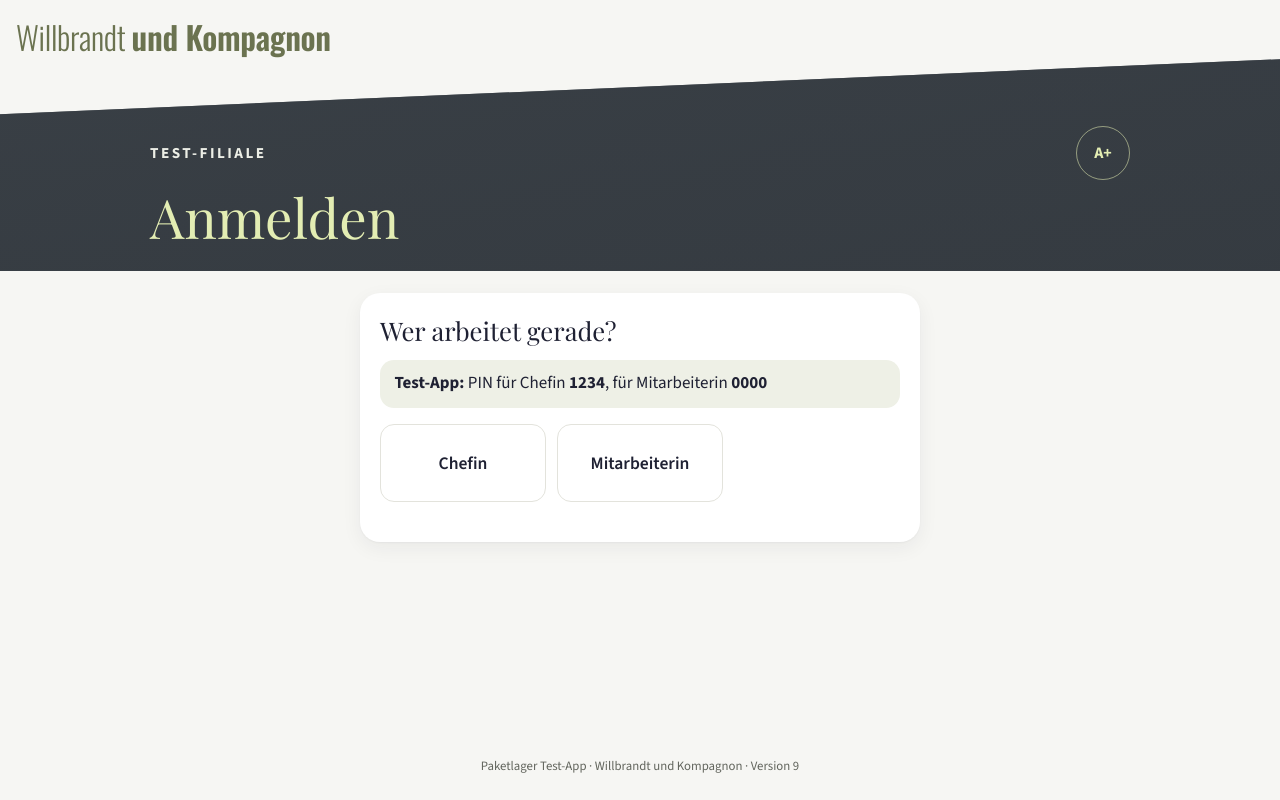
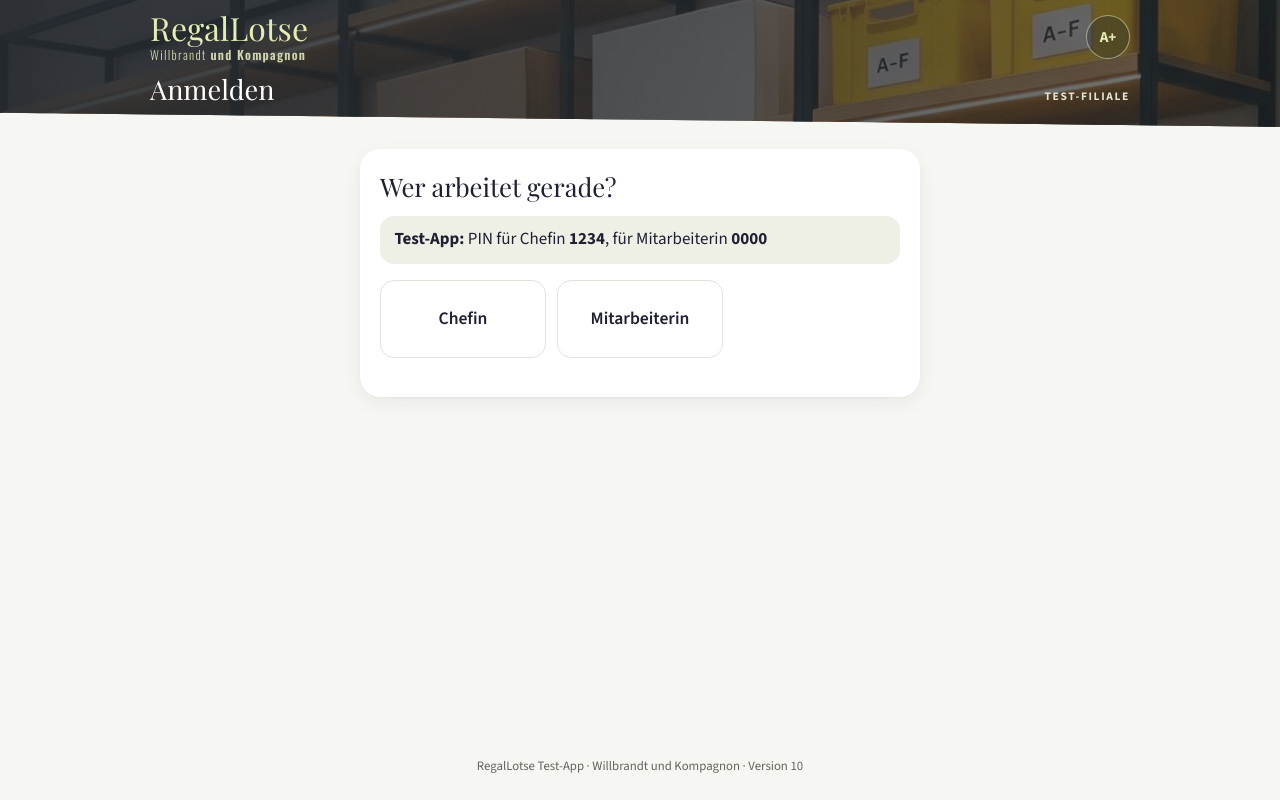
Before and after one commit to MirkoWill/paketlager-test, a plain HTML site: page index.html in a window 1280 px wide. Drawn offline with Linux system fonts and the light colour scheme.

Commit message:
RegalLotse: neuer Name und kompakter Kopf mit Regal-Foto
Co-Authored-By: Claude Opus 5.5 <noreply@anthropic.com>
Claude-Session: https://claude.ai/code/session_01MRocA4yps1N6xWRL21eZkk

```diff
--- a/css/app.css
+++ b/css/app.css
@@ -1,4 +1,4 @@
-/* Paketlager – Willbrandt und Kompagnon
+/* RegalLotse – Willbrandt und Kompagnon
    Gestaltung angelehnt an app.willbrandt-kompagnon.de
    Markenfarben zentral in :root. Ein Foto im Kopfband: --hero-image setzen,
    z. B. --hero-image: url("../img/haus.jpg"); */
@@ -16,7 +16,7 @@
   --olive-tint: #eef0e6;
   --lime: #e3edb3;
   --hero-bg: #3d434a;
-  --hero-image: none;
+  --hero-image: url("../img/header.jpg");
   --bg: #f6f6f3;
   --surface: #ffffff;
   --ink: #1f2133;
@@ -78,31 +78,34 @@ code { background: var(--olive-tint); padding: 0 .3em; border-radius: 4px; }
 .error { color: var(--error); }
 .ic { width: 1.35em; height: 1.35em; flex: none; }
 
-/* ---------- Kopf: Wortmarke + Kopfband ---------- */
-.wordmark {
-  font-family: var(--condensed); color: var(--olive); font-size: 2rem; line-height: 1;
-  padding: calc(1.3rem + env(safe-area-inset-top)) 16px 1.6rem; letter-spacing: -.01em;
-}
-.wm-light { font-weight: 300; }
-.wm-bold { font-weight: 600; }
+/* ---------- Kopf: RegalLotse + Willbrandt und Kompagnon auf Regal-Foto ---------- */
 .hero {
   position: relative; color: #fff;
-  background: linear-gradient(rgba(52, 58, 64, .78), rgba(52, 58, 64, .86)), var(--hero-image), linear-gradient(160deg, #4b5259, var(--hero-bg));
-  background-size: cover; background-position: center;
-  clip-path: polygon(0 26%, 100% 0, 100% 100%, 0 100%);
-  margin-top: -1.2rem; padding: 4.2rem 16px 1.6rem;
+  background:
+    linear-gradient(100deg, rgba(38, 43, 48, .92) 0%, rgba(38, 43, 48, .80) 45%, rgba(38, 43, 48, .62) 100%),
+    var(--hero-image) center 35% / cover no-repeat,
+    linear-gradient(160deg, #4b5259, var(--hero-bg));
+  clip-path: polygon(0 0, 100% 0, 100% 100%, 0 calc(100% - 14px));
+  padding: calc(.75rem + env(safe-area-inset-top)) 16px 1.35rem;
 }
 .hero-inner, .main, .tabbar-inner { max-width: 980px; margin: 0 auto; }
 .hero-top { display: flex; justify-content: space-between; align-items: center; gap: 1rem; }
-.eyebrow { font-weight: 700; letter-spacing: .16em; text-transform: uppercase; font-size: .95rem; color: #eceee6; overflow: hidden; text-overflow: ellipsis; white-space: nowrap; }
-.hero-actions { display: flex; gap: .6rem; flex: none; }
+.brand { display: inline-flex; flex-direction: column; text-decoration: none; line-height: 1; }
+.brand-name { font-family: var(--serif); font-size: 2rem; color: var(--lime); letter-spacing: .005em; line-height: 1; }
+.brand-by { display: block; margin-top: .3rem; font-family: var(--condensed); font-size: .78rem; color: #cfd6ad; white-space: nowrap; line-height: 1; }
+.brand-by-text { display: inline-block; }
+.wm-light { font-weight: 300; }
+.wm-bold { font-weight: 600; }
+.hero-actions { display: flex; gap: .5rem; flex: none; }
 .pill {
-  display: inline-grid; place-items: center; min-width: 54px; height: 54px; padding: 0 .9rem; border-radius: 999px;
-  border: 1.5px solid rgba(227, 237, 179, .55); background: transparent; color: var(--lime);
-  font: 700 1rem var(--sans); text-decoration: none; cursor: pointer;
+  display: inline-grid; place-items: center; min-width: 44px; height: 44px; padding: 0 .75rem; border-radius: 999px;
+  border: 1.5px solid rgba(227, 237, 179, .55); background: rgba(38, 43, 48, .35); color: var(--lime);
+  font: 700 .95rem var(--sans); text-decoration: none; cursor: pointer;
 }
 .pill[aria-pressed="true"] { background: var(--lime); color: var(--hero-bg); }
-.hero-title { font-size: clamp(2.6rem, 9vw, 3.4rem); line-height: 1.05; margin: .5rem 0 0; color: var(--lime); }
+.hero-page { display: flex; align-items: baseline; justify-content: space-between; gap: 1rem; margin-top: .85rem; }
+.hero-title { font-size: 1.7rem; line-height: 1.1; margin: 0; color: #fff; }
+.eyebrow { font-weight: 700; letter-spacing: .14em; text-transform: uppercase; font-size: .72rem; color: #dfe3d2; overflow: hidden; text-overflow: ellipsis; white-space: nowrap; min-width: 0; }
 
 /* ---------- Tab-Leiste unten ---------- */
 .nav:empty { display: none; }
--- a/index.html
+++ b/index.html
@@ -3,9 +3,9 @@
 <head>
   <meta charset="utf-8">
   <meta name="viewport" content="width=device-width, initial-scale=1, viewport-fit=cover">
-  <title>Paketlager Test-App</title>
+  <title>RegalLotse Test-App</title>
   <meta name="description" content="Lagerplatz-App für Paketshops und Postfilialen – Willbrandt und Kompagnon">
-  <meta name="theme-color" content="#f6f6f3">
+  <meta name="theme-color" content="#262b30">
   <link rel="manifest" href="manifest.webmanifest">
   <link rel="icon" href="icons/icon.svg" type="image/svg+xml">
   <link rel="apple-touch-icon" href="icons/icon-192.png">
@@ -19,7 +19,7 @@
   <header id="header" class="header"></header>
   <nav id="nav" class="nav" aria-label="Hauptmenü"></nav>
   <main id="main" class="main"></main>
-  <footer class="footer">Paketlager Test-App · Willbrandt und Kompagnon</footer>
+  <footer class="footer">RegalLotse Test-App · Willbrandt und Kompagnon</footer>
   <div id="toasts" class="toasts" aria-live="polite"></div>
   <div id="print-area" class="print-area"></div>
   <noscript>Bitte JavaScript aktivieren.</noscript>
--- a/js/app.js
+++ b/js/app.js
@@ -1,4 +1,4 @@
-// Oberfläche der Paketlager-App.
+// Oberfläche von RegalLotse.
 import * as store from './store.js';
 import { classifyCode, SLOT_PREFIX } from './barcode.js';
 import { scanWithCamera, feedback, lastScanAll } from './scanner.js';
@@ -6,7 +6,7 @@ import { computeStats, dayChart, barChart, parcelsCsv } from './report.js';
 import { icon } from './icons.js';
 
 const BRAND = 'Willbrandt und Kompagnon';
-const APP_VERSION = '9';
+const APP_VERSION = '10';
 const AUTO_LOGOUT_MIN = 20;
 // Test-App: wird von der Vorführseite gesetzt (window.PAKETLAGER_TEST = true)
 const TEST_APP = window.PAKETLAGER_TEST === true;
@@ -155,19 +155,25 @@ document.documentElement.classList.toggle('big-text', bigText);
 function renderHeader(route) {
   const f = store.getFiliale();
   $('#header').innerHTML = `
-    <div class="wordmark"><span class="wm-light">Willbrandt</span> <span class="wm-bold">und Kompagnon</span></div>
     <div class="hero">
       <div class="hero-inner">
         <div class="hero-top">
-          <span class="eyebrow">${esc(f.name || 'Paketlager')}</span>
+          <a class="brand" href="#ein" aria-label="RegalLotse von Willbrandt und Kompagnon">
+            <span class="brand-name">RegalLotse</span>
+            <span class="brand-by"><span class="brand-by-text"><span class="wm-light">Willbrandt</span> <span class="wm-bold">und Kompagnon</span></span></span>
+          </a>
           <div class="hero-actions">
             <button class="pill" id="aplus" aria-pressed="${bigText}" title="Größere Schrift">A+</button>
             ${user ? `<a class="pill" href="#mehr" title="Angemeldet als ${esc(user.name)}">${esc(initials(user.name))}</a>` : ''}
           </div>
         </div>
-        <h1 class="hero-title">${esc(TITLES[route] ?? 'Paketlager')}</h1>
+        <div class="hero-page">
+          <h1 class="hero-title">${esc(TITLES[route] ?? 'RegalLotse')}</h1>
+          <span class="eyebrow">${esc(f.name || '')}</span>
+        </div>
       </div>
     </div>`;
+  fitBrand();
   const activeTab = ['plaetze', 'team', 'einstellungen'].includes(route) ? 'mehr' : route;
   $('#nav').innerHTML = user
     ? TABS.filter(n => !n.admin || user.role === 'admin').map(n =>
@@ -179,9 +185,24 @@ function renderHeader(route) {
     document.documentElement.classList.toggle('big-text', bigText);
     $('#aplus').setAttribute('aria-pressed', bigText);
     try { localStorage.setItem('paketlager.bigtext', bigText ? '1' : '0'); } catch { /* egal */ }
+    fitBrand();
   };
-  document.title = `${TITLES[route] ?? ''} · Paketlager`;
+  document.title = `${TITLES[route] ?? ''} · RegalLotse`;
 }
+
+/** „Willbrandt und Kompagnon“ genau so breit wie „RegalLotse“ (links und rechts bündig). */
+function fitBrand() {
+  const name = $('.brand-name'), text = $('.brand-by-text');
+  if (!name || !text) return;
+  text.style.letterSpacing = '0px';
+  text.style.marginRight = '0px';
+  const chars = text.textContent.length - 1;
+  const ls = (name.getBoundingClientRect().width - text.getBoundingClientRect().width) / chars;
+  text.style.letterSpacing = `${ls}px`;
+  text.style.marginRight = `${-ls}px`; // Abstand nach dem letzten Buchstaben ausgleichen
+}
+document.fonts?.ready.then(fitBrand);
+window.addEventListener('resize', fitBrand);
 
 const initials = n => n.split(/\s+/).filter(Boolean).map(w => w[0]).slice(0, 2).join('').toUpperCase();
 
--- a/sw.js
+++ b/sw.js
@@ -1,8 +1,8 @@
 // Offline-Fähigkeit: App-Dateien werden zwischengespeichert.
 // Bei jeder Änderung an der App VERSION erhöhen.
-const VERSION = 'paketlager-v9';
+const VERSION = 'paketlager-v10';
 const FILES = [
-  './', 'index.html', 'css/app.css', 'manifest.webmanifest', 'icons/icon.svg', 'icons/icon-192.png', 'icons/icon-512.png',
+  './', 'index.html', 'css/app.css', 'manifest.webmanifest', 'icons/icon.svg', 'img/header.jpg', 'icons/icon-192.png', 'icons/icon-512.png',
   'js/app.js', 'js/icons.js', 'js/store.js', 'js/barcode.js', 'js/scanner.js', 'js/report.js',
   'vendor/qrcode.js', 'vendor/zxing.min.js',
   'fonts/playfair-display-latin-400-normal.woff2', 'fonts/oswald-latin-300-normal.woff2', 'fonts/oswald-latin-600-normal.woff2',
```
Also changed, not shown: img/header.jpg (added), manifest.webmanifest, 1 other file.
